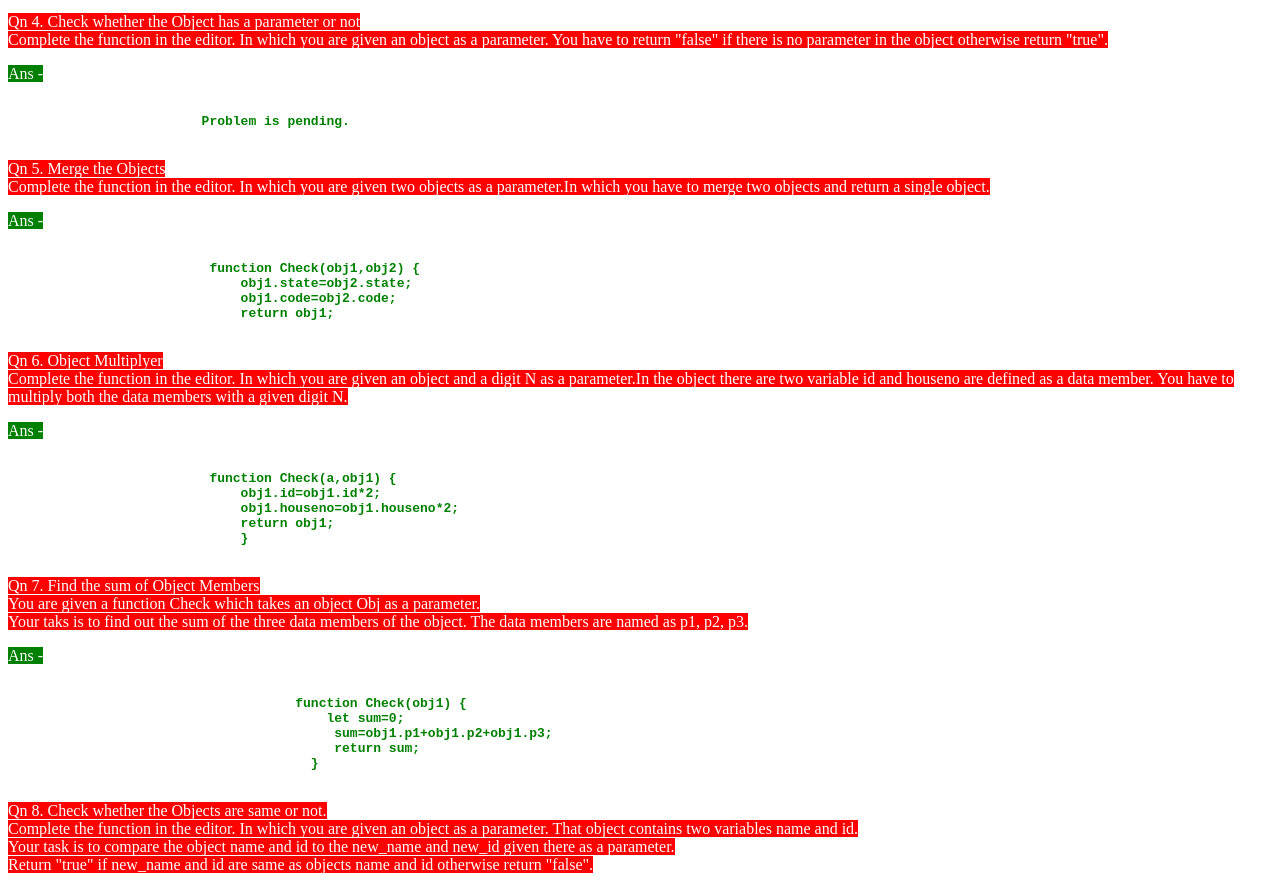
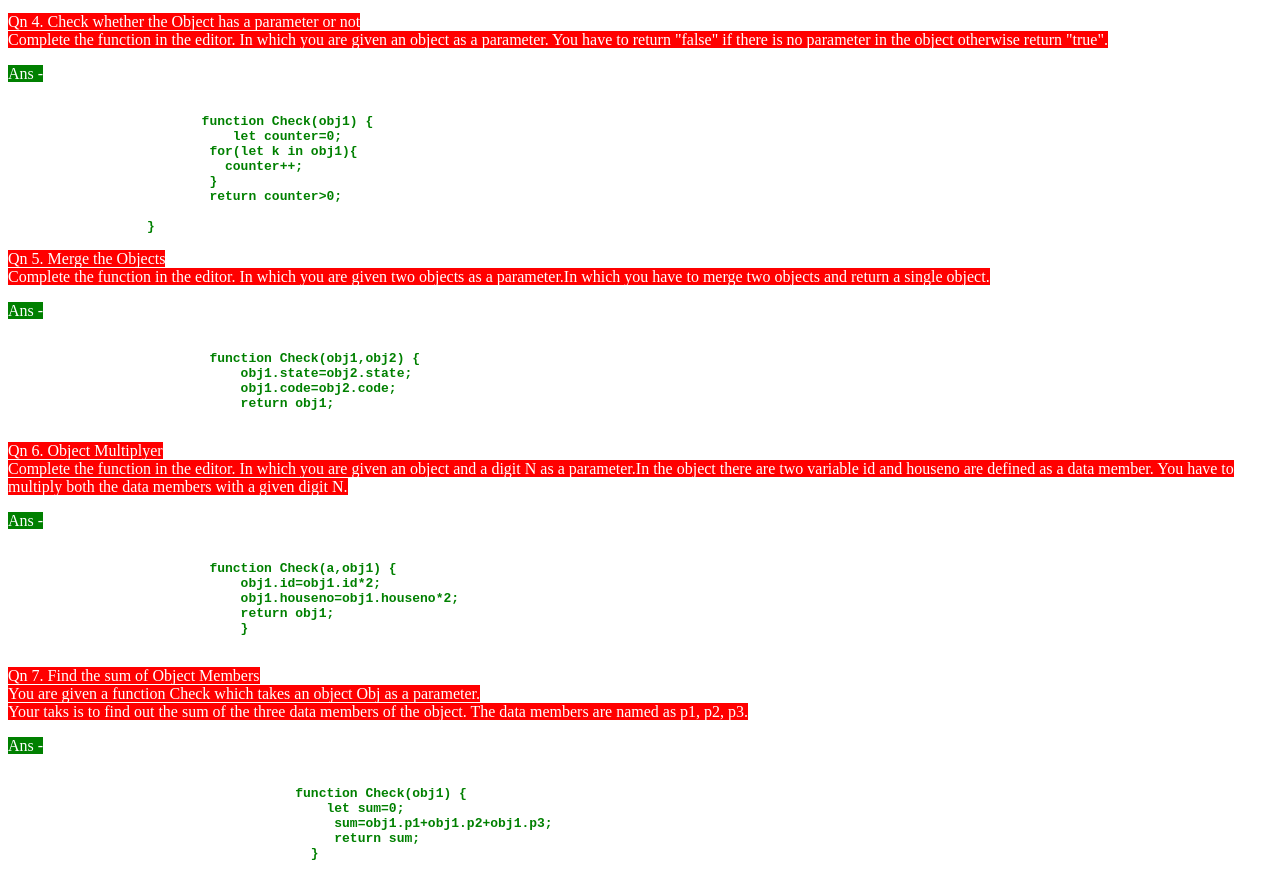
Before and after one commit to ajayythakur/JS-Handson-7, a plain HTML site: page index.html in a window 1280 px wide. Shown: the part 879-1766 px from the top of the page. Drawn offline with Linux system fonts and the light colour scheme.

Commit message:
Object Handson

```diff
--- a/index.html
+++ b/index.html
@@ -48,8 +48,14 @@
     <p class="ques"><span class="red">Qn 4. Check whether the Object has a parameter or not<br>Complete the function in the editor. In which you are given an object as a parameter. You have to return "false" if there is no parameter in the object otherwise return "true".</span>
         <p class="ans"><span class="green">Ans - </span>
         <pre>
-            Problem is pending.
-                    </pre></p>
+            function Check(obj1) {
+                let counter=0;
+             for(let k in obj1){
+               counter++;
+             }
+             return counter>0;
+
+     }                    </pre></p>
 
 
      <p class="ques"><span class="red">Qn 5. Merge the Objects <br>Complete the function in the editor. In which you are given two objects as a parameter.In which you have to merge two objects and return a single object.</span>
```
